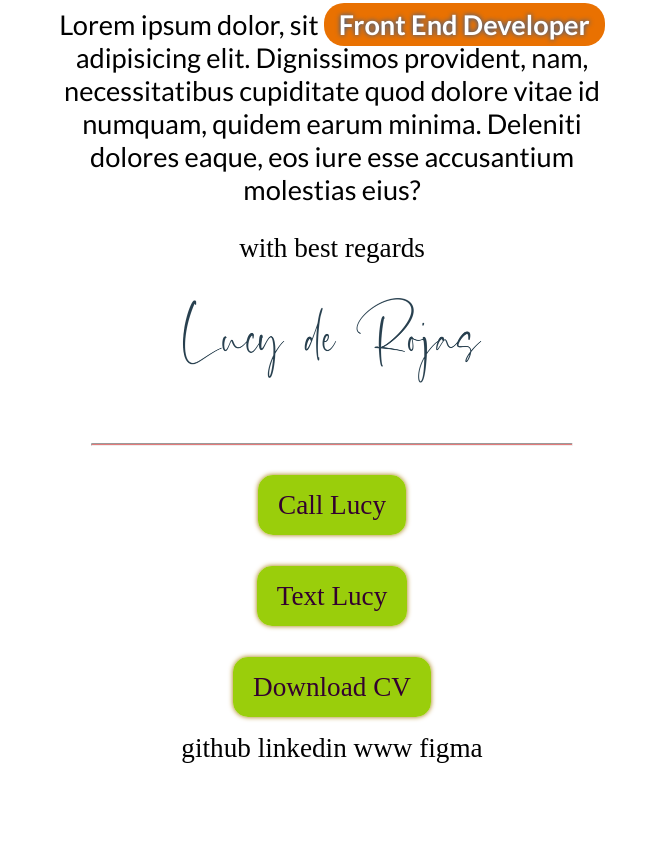
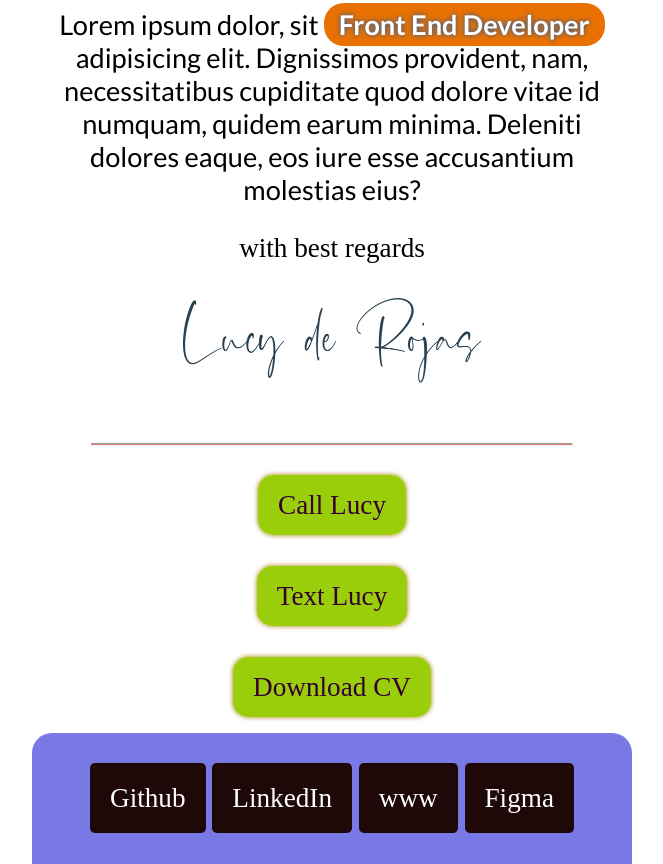
Before and after one commit to Lucy-de-Rojas/emails, a plain HTML site: page one.html in a window 1280 px wide. Shown: the part 558-1422 px from the top of the page, without its empty margins (308-971 px from the left). Before the commit the page ends 1322 px from the top, so only its background shows below. Drawn offline with Linux system fonts and the light colour scheme.

Commit message:
ongoing update

```diff
--- a/one.html
+++ b/one.html
@@ -63,6 +63,24 @@
                         color: white;
                         text-shadow: 0 0 5px rgb(10, 91, 184);
                         border-radius: 20px;
+                }
+
+
+
+                #socialLinks {
+
+                        background-color: rgb(121, 121, 230);
+                        padding: 50px 0;
+                        border-radius: 20px 20px 0 0;
+
+                }
+
+                #socialLinks > * {
+
+                        color: white;
+                        background-color: rgb(31, 8, 8);
+                        padding: 20px;
+                        border-radius: 5px;
                 }
 
 
@@ -192,16 +210,19 @@
 
 
 
-
+                <!-- social links: -->
                   <tr align="center">
 
 
                         <td id="socialLinks">
 
-                               <span>github</span>
-                               <span>linkedin</span>
-                               <span>www</span>
-                               <span>figma</span>
+                                <a href="https://github.com/Lucy-de-Rojas">Github</a>
+                                <a href="https://www.linkedin.com/in/lucyderojas/">LinkedIn</a>
+                                <a href="https://lucy-de-rojas.vercel.app/">www</a>
+                                <a href="https://www.figma.com/@lucyderojas">Figma</a>
+
+
+
 
 
                         </td>
```
